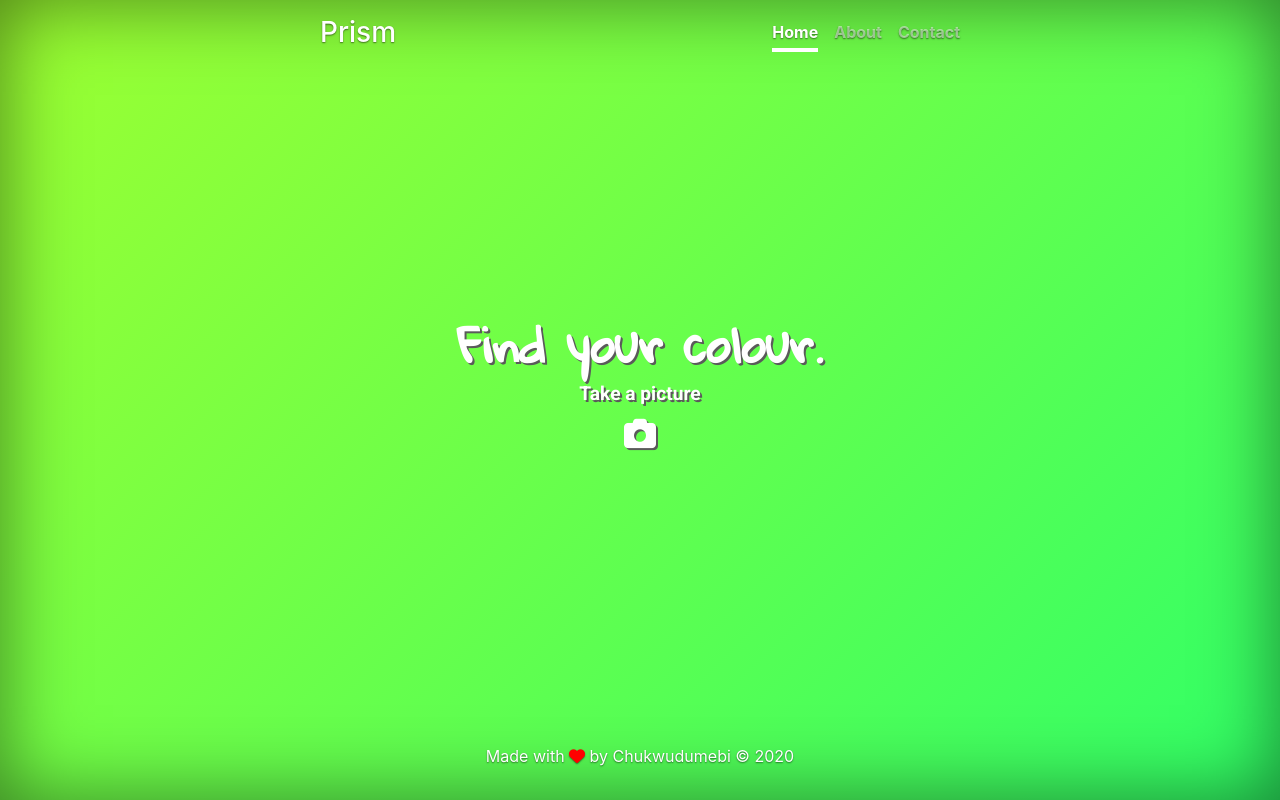
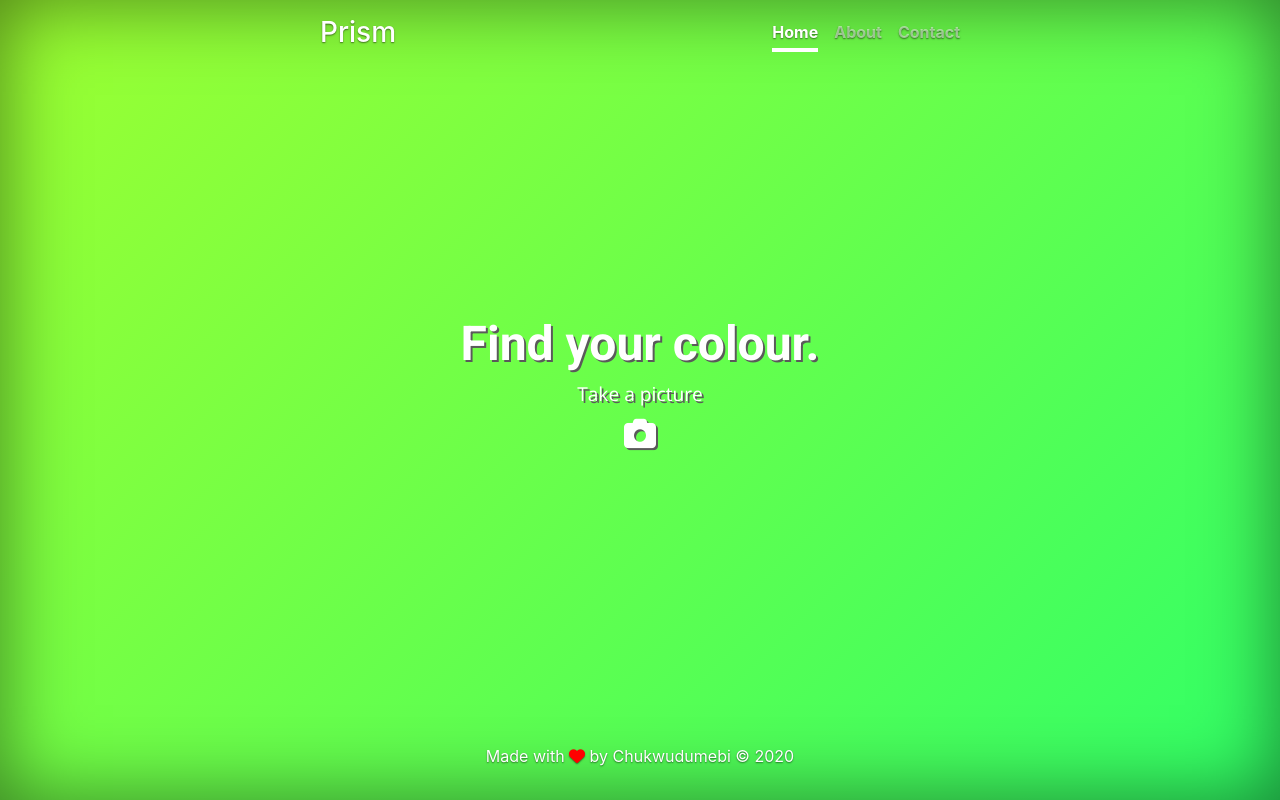
Before and after one commit to deeonwuli/Color-Picker, a plain HTML site: page index.html in a window 1280 px wide. Drawn offline with nearby package versions, Linux system fonts and the light colour scheme.

Commit message:
font change

```diff
--- a/index.html
+++ b/index.html
@@ -5,7 +5,7 @@
         <meta charset="utf-8" />
         <meta name="viewport" content="width=device-width, initial-scale=1, shrink-to-fit=no" />
         <link rel="stylesheet" href="css/bootstrap.css">
-        <link href="https://fonts.googleapis.com/css2?family=Gloria+Hallelujah&family=Roboto:wght@700&display=swap" rel="stylesheet">
+        <link href="https://fonts.googleapis.com/css2?family=Open+Sans&family=Roboto:wght@500;700&display=swap" rel="stylesheet">
         <link href="https://cdnjs.cloudflare.com/ajax/libs/animate.css/4.0.0/animate.min.css" rel="stylesheet" />
         <script src="https://kit.fontawesome.com/71f145e8c9.js" crossorigin="anonymous"></script>
         <link href="style.css" rel="stylesheet">
--- a/style.css
+++ b/style.css
@@ -61,13 +61,13 @@ body {
 }
 
 main .cover-heading {
-  font-family: 'Gloria Hallelujah', cursive;
+  font-family: 'Roboto', sans-serif;
   font-size: 3rem;
   text-shadow: 2px 2px #5a5a5a;
 }
 
 main .lead {
-  font-family: 'Roboto', sans-serif;
+  font-family: 'Open Sans', sans-serif;
   font-size: 1.2rem;
   text-shadow: 2px 2px #5a5a5a;
 }
```
